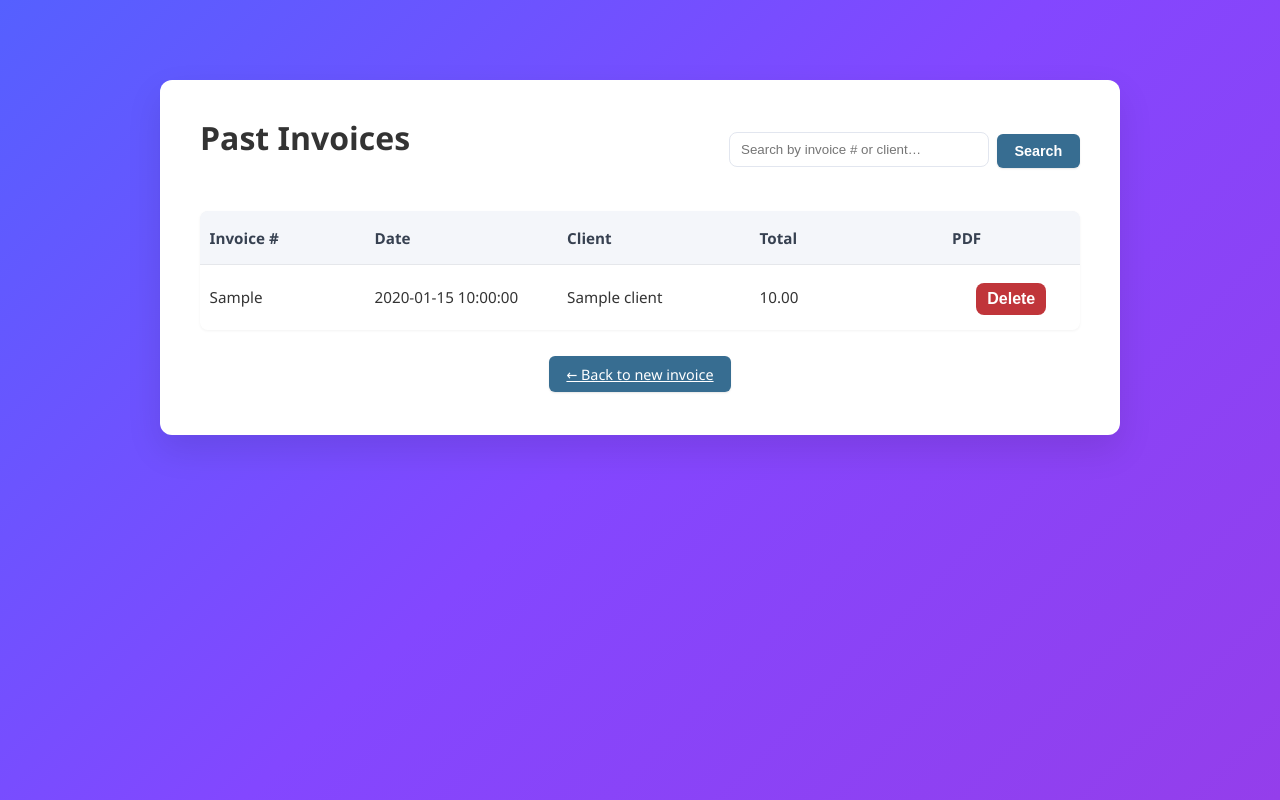
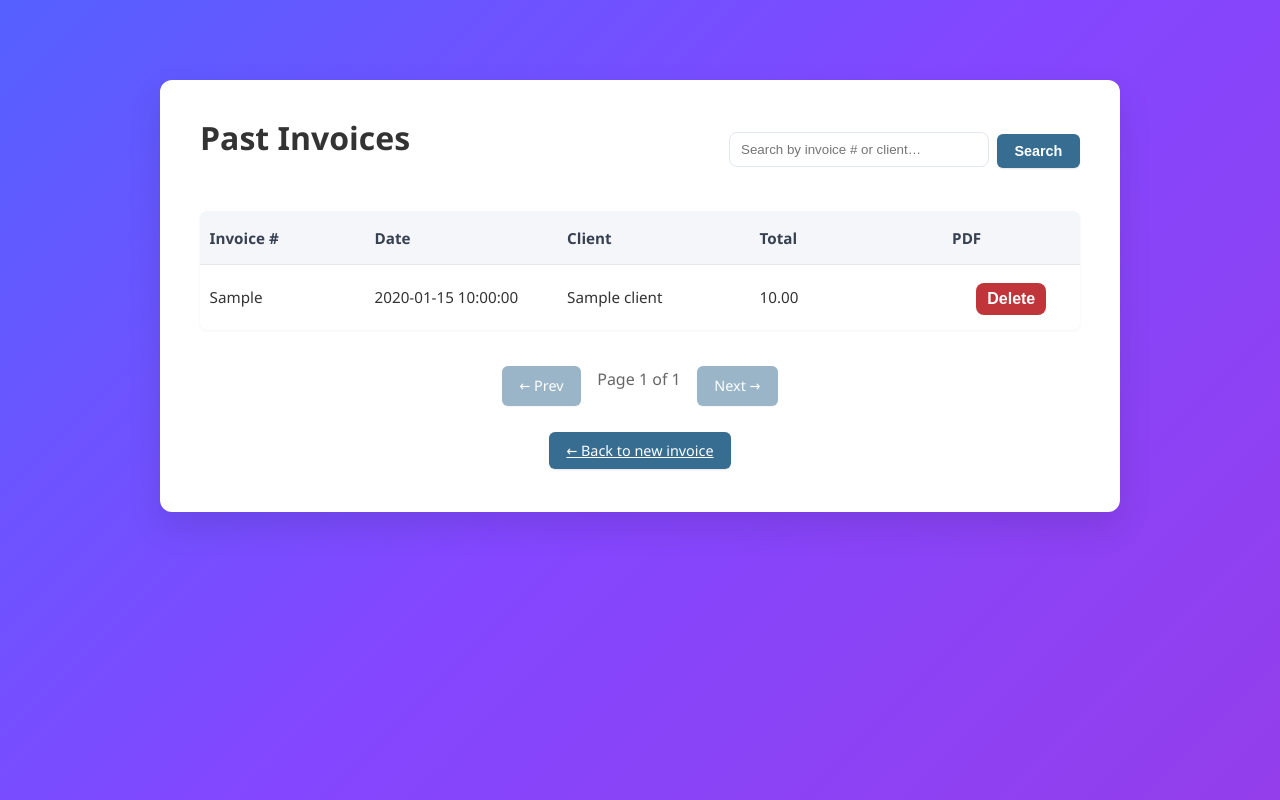
Before and after one commit to jimshegs/ai-invoice-generator, a Flask app: template templates/history.html in a window 1280 px wide. Run offline with Flask 3, Linux system fonts and the light colour scheme; the template is opened without the code that fills it: most values are stand-ins (such as "Sample title", 1, 10 or a date in 2020).

Commit message:
feat(history): add pagination (10 per page) with prev/next links

```diff
--- a/app.py
+++ b/app.py
@@ -385,7 +385,10 @@ from db import list_invoices
 @app.route("/history")
 def history():
     q = (request.args.get("q") or "").strip()
-    rows = list_invoices(q if q else None)
+    page = max(int(request.args.get("page", 1) or 1), 1)
+    per_page = 10
+
+    rows, total = list_invoices(q if q else None, page, per_page)
 
     invoices = []
     for r in rows:
@@ -394,9 +397,8 @@ def history():
         items   = payload.get("line_items", [])
         tax_rate = float(payload.get("tax_rate", 0))
         subtotal = sum(i.get("quantity", 0) * i.get("unit_price", 0) for i in items)
-        total_amt = payload.get("total")
-        if total_amt is None:
-            total_amt = subtotal * (1 + tax_rate)
+        total_amt = payload.get("total") or subtotal * (1 + tax_rate)
+
         invoices.append({
             "invoice_no":  r["invoice_no"],
             "date":        r["created_at"][:10],
@@ -406,7 +408,43 @@ def history():
             "pdf_path":    r["pdf_path"],
         })
 
-    return render_template("history.html", invoices=invoices, q=q)
+    total_pages = max((total + per_page - 1) // per_page, 1)
+    return render_template(
+        "history.html",
+        invoices=invoices,
+        q=q,
+        page=page,
+        total_pages=total_pages,
+        has_prev=page > 1,
+        has_next=page < total_pages,
+    )
+
+
+# @app.route("/history")
+# def history():
+#     q = (request.args.get("q") or "").strip()
+#     rows = list_invoices(q if q else None)
+
+#     invoices = []
+#     for r in rows:
+#         payload = json.loads(r["payload_json"] or "{}")
+#         client  = payload.get("client", "—")
+#         items   = payload.get("line_items", [])
+#         tax_rate = float(payload.get("tax_rate", 0))
+#         subtotal = sum(i.get("quantity", 0) * i.get("unit_price", 0) for i in items)
+#         total_amt = payload.get("total")
+#         if total_amt is None:
+#             total_amt = subtotal * (1 + tax_rate)
+#         invoices.append({
+#             "invoice_no":  r["invoice_no"],
+#             "date":        r["created_at"][:10],
+#             "client":      client,
+#             "total":       total_amt,
+#             "currency_symbol": payload.get("currency_symbol", "£"),
+#             "pdf_path":    r["pdf_path"],
+#         })
+
+#     return render_template("history.html", invoices=invoices, q=q)
 
 from db import get_invoice, delete_invoice
 
--- a/db.py
+++ b/db.py
@@ -65,23 +65,55 @@ def update_pdf_path(invoice_no: str, pdf_path: str):
         )
     conn.close()
 
-def list_invoices(search: Optional[str]) -> List[sqlite3.Row]:
+# def list_invoices(search: Optional[str]) -> List[sqlite3.Row]:
+#     conn = get_conn()
+#     params = []
+#     where = ""
+#     if search:
+#         where = "WHERE invoice_no LIKE ? OR LOWER(json_extract(payload_json,'$.client')) LIKE ?"
+#         like = f"%{search}%"
+#         params += [like, like.lower()]
+#     rows = conn.execute(
+#         f"""SELECT invoice_no, created_at, payload_json, pdf_path
+#             FROM invoices
+#             {where}
+#             ORDER BY created_at DESC""",
+#         params
+#     ).fetchall()
+#     conn.close()
+#     return rows
+
+
+def list_invoices(search: Optional[str], page: int, per_page: int
+                  ) -> Tuple[List[sqlite3.Row], int]:
+    """Return (rows, total_count) for the given page (1-based)."""
     conn = get_conn()
     params = []
     where = ""
     if search:
-        where = "WHERE invoice_no LIKE ? OR LOWER(json_extract(payload_json,'$.client')) LIKE ?"
+        where = (
+            "WHERE invoice_no LIKE ? "
+            "OR LOWER(json_extract(payload_json,'$.client')) LIKE ?"
+        )
         like = f"%{search}%"
         params += [like, like.lower()]
+
+    # 1) total count
+    total = conn.execute(f"SELECT COUNT(*) FROM invoices {where}", params).fetchone()[0]
+
+    # 2) paginated rows
+    offset = (page - 1) * per_page
     rows = conn.execute(
         f"""SELECT invoice_no, created_at, payload_json, pdf_path
             FROM invoices
             {where}
-            ORDER BY created_at DESC""",
-        params
+            ORDER BY created_at DESC
+            LIMIT ? OFFSET ?""",
+        params + [per_page, offset],
     ).fetchall()
+
     conn.close()
-    return rows
+    return rows, total
 
 def get_invoice(invoice_no):
     conn = get_conn()
--- a/static/css/style.css
+++ b/static/css/style.css
@@ -783,3 +783,16 @@ html {
   transition: background .2s;
 }
 .btn-danger:hover { background: #db4046; }
+
+.history-pagination {
+  display: flex;
+  align-items: center;
+  gap: 1rem;
+  justify-content: center;
+  margin-top: 1rem;
+}
+.page-indicator { opacity: 0.75; }
+.btn-secondary.disabled {
+  opacity: 0.5;
+  pointer-events: none;
+}
--- a/templates/history.html
+++ b/templates/history.html
@@ -52,6 +52,21 @@
           {% endfor %}
         </tbody>
       </table>
+      <div class="history-pagination">
+        {% if has_prev %}
+        <a class="btn-secondary" href="{{ url_for('history', page=page-1, q=q) }}">← Prev</a>
+        {% else %}
+        <span class="btn-secondary disabled">← Prev</span>
+        {% endif %}
+
+        <span class="page-indicator">Page {{ page }} of {{ total_pages }}</span>
+
+        {% if has_next %}
+        <a class="btn-secondary" href="{{ url_for('history', page=page+1, q=q) }}">Next →</a>
+        {% else %}
+        <span class="btn-secondary disabled">Next →</span>
+        {% endif %}
+    </div>
     {% else %}
       <p>No invoices yet.</p>
     {% endif %}
```
